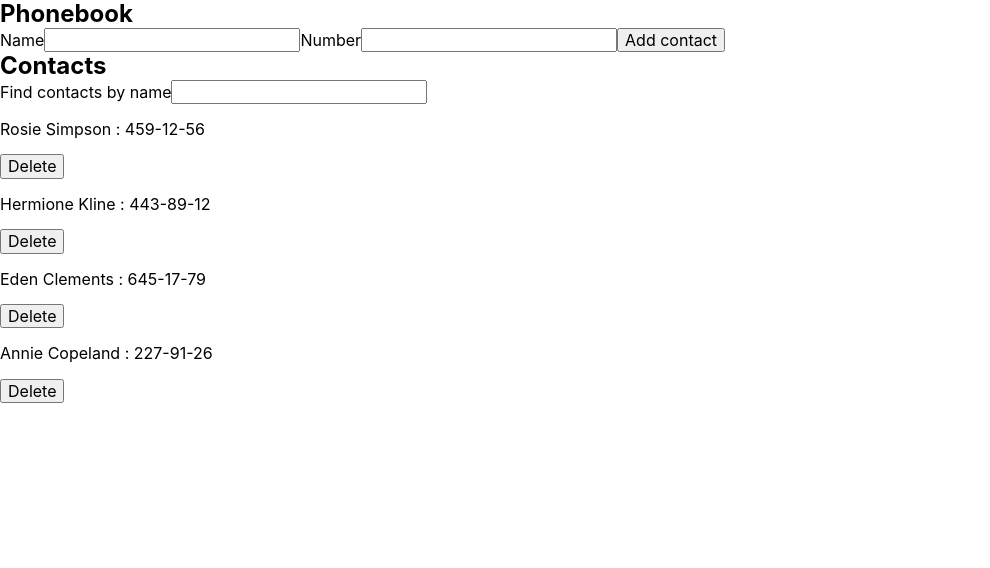
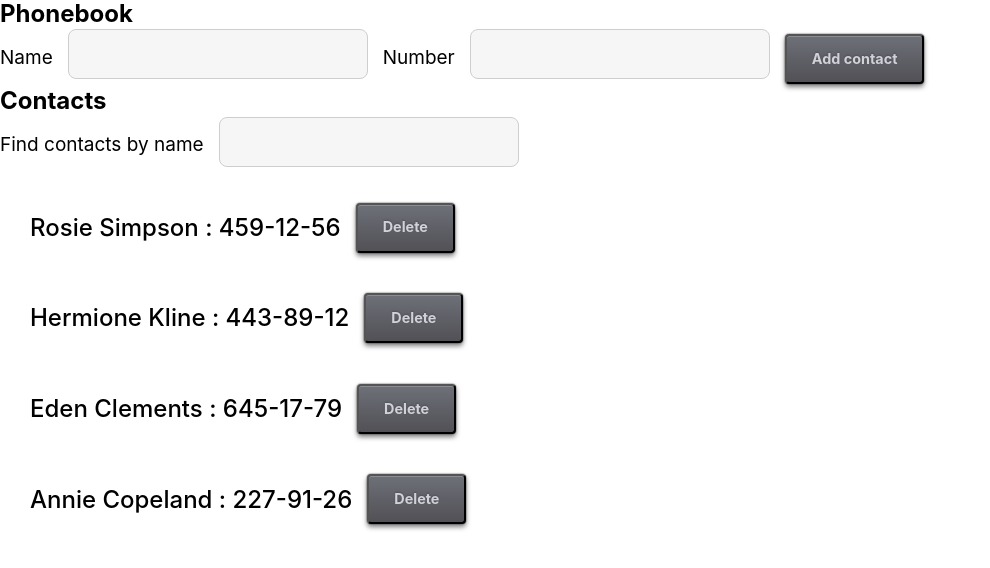
Before and after one commit to solarenergy990/goit-react-hw-02-phonebook, a React (Create React App) app: page / in a window 1280 px wide. Shown: the top 568 px of the page, without its empty margins (0-990 px from the left). Built offline with nearby package versions, Linux system fonts and the light colour scheme.

Commit message:
adds styles

```diff
--- a/src/App.js
+++ b/src/App.js
@@ -1,5 +1,5 @@
 import React, { Component } from 'react';
-import PhoneBook from './components/PhoneBook/PhoneBook';
+import ContactForm from './components/ContactForm/ContactForm';
 import ContactsList from './components/ContactsList/ContactsList';
 import Filter from './components/Filter/Filter';
 import initialContacts from './contacts.json';
@@ -60,14 +60,14 @@ class App extends Component {
     return (
       <div>
         <h2>Phonebook</h2>
-        <PhoneBook onSubmit={this.addContact} />
+        <ContactForm onSubmit={this.addContact} />
 
+        <h2>Contacts</h2>
+        <Filter value={filter} onChange={this.changeFilter} />
         <ContactsList
           contacts={visibleContacts}
           onContactDelete={this.deleteContact}
-        >
-          <Filter value={filter} onChange={this.changeFilter} />
-        </ContactsList>
+        />
       </div>
     );
   }
--- a/src/components/PhoneBook/PhoneBook.js
+++ b/src/components/ContactForm/ContactForm.js
@@ -1,7 +1,8 @@
 import React, { Component } from 'react';
 import shortid from 'shortid';
+import s from './ContactForm.module.css';
 
-class PhoneBook extends Component {
+class ContactForm extends Component {
   state = {
     name: '',
     number: '',
@@ -33,12 +34,13 @@ class PhoneBook extends Component {
   };
 
   render() {
+    const { name, number } = this.state;
     return (
       <div>
         <form className="form" onSubmit={this.handleSubmit}>
           <div className="form-container">
-            <label htmlFor={this.nameInputId}>
-              Name
+            <label htmlFor={this.nameInputId} className={s.label}>
+              <p className={s.labelText}>Name</p>
               <input
                 type="text"
                 name="name"
@@ -47,11 +49,12 @@ class PhoneBook extends Component {
                 required
                 onChange={this.handleChange}
                 id={this.nameInputId}
-                value={this.state.name}
+                value={name}
+                className={s.input}
               />
             </label>
-            <label htmlFor={this.telInputId}>
-              Number
+            <label htmlFor={this.telInputId} className={s.label}>
+              <p className={s.labelText}>Number</p>
               <input
                 type="tel"
                 name="number"
@@ -60,10 +63,11 @@ class PhoneBook extends Component {
                 required
                 onChange={this.handleChange}
                 id={this.telInputId}
-                value={this.state.number}
+                value={number}
+                className={s.input}
               />
             </label>
-            <button type="submit" className="button">
+            <button type="submit" className={s.button}>
               Add contact
             </button>
           </div>
@@ -73,4 +77,4 @@ class PhoneBook extends Component {
   }
 }
 
-export default PhoneBook;
+export default ContactForm;
--- /dev/null
+++ b/src/components/ContactForm/ContactForm.module.css
@@ -0,0 +1,50 @@
+.label {
+  margin-right: 15px;
+}
+.labelText {
+  display: inline-flex;
+  margin-right: 15px;
+
+  font-size: 19px;
+}
+
+.input {
+  width: 300px;
+  height: 50px;
+  font-size: 24px;
+  padding: 6px 0 4px 10px;
+  border: 1px solid #cecece;
+  background: #f6f6f6;
+  border-radius: 8px;
+}
+
+.button {
+  position: relative;
+  display: inline-block;
+  height: 50px;
+  font-size: 90%;
+  font-weight: 700;
+  color: rgb(209, 209, 217);
+  text-decoration: none;
+  text-shadow: 0 -1px 2px rgba(0, 0, 0, 0.2);
+  padding: 10px 25px;
+  outline: none;
+  border-radius: 4px;
+  background: linear-gradient(rgb(110, 112, 120), rgb(81, 81, 86))
+    rgb(110, 112, 120);
+  box-shadow: 0 1px rgba(255, 255, 255, 0.2) inset, 0 3px 5px rgba(0, 1, 6, 0.5),
+    0 0 1px 1px rgba(0, 1, 6, 0.2);
+  transition: 0.2s ease-in-out;
+}
+
+.button:hover:not(:active) {
+  background: linear-gradient(rgb(126, 126, 134), rgb(70, 71, 76))
+    rgb(126, 126, 134);
+}
+
+.button:active {
+  top: 1px;
+  background: linear-gradient(rgb(76, 77, 82), rgb(56, 57, 62)) rgb(76, 77, 82);
+  box-shadow: 0 0 1px rgba(0, 0, 0, 0.5) inset,
+    0 2px 3px rgba(0, 0, 0, 0.5) inset, 0 1px 1px rgba(255, 255, 255, 0.1);
+}
--- a/src/components/ContactsList/ContactListItem/ContactListItem.js
+++ b/src/components/ContactsList/ContactListItem/ContactListItem.js
@@ -0,0 +1,18 @@
+import React from 'react';
+import s from './ContactListItem.module.css';
+
+const ContactListItem = ({ id, contactName, contactNumber, onClickRemove }) => {
+  //   console.log(onContactDelete);
+  return (
+    <li key={id} className={s.listItem}>
+      <p className={s.listText}>
+        {contactName} : {contactNumber}
+      </p>
+      <button type="button" className={s.button} onClick={onClickRemove}>
+        Delete
+      </button>
+    </li>
+  );
+};
+
+export default ContactListItem;
--- /dev/null
+++ b/src/components/ContactsList/ContactListItem/ContactListItem.module.css
@@ -0,0 +1,44 @@
+.listItem {
+  display: flex;
+  margin-bottom: 15px;
+
+  align-items: center;
+}
+
+.listText {
+  margin-right: 15px;
+
+  font-size: 24px;
+  font-weight: 500;
+}
+
+.button {
+  position: relative;
+  display: inline-block;
+  height: 50px;
+  font-size: 90%;
+  font-weight: 700;
+  color: rgb(209, 209, 217);
+  text-decoration: none;
+  text-shadow: 0 -1px 2px rgba(0, 0, 0, 0.2);
+  padding: 10px 25px;
+  outline: none;
+  border-radius: 4px;
+  background: linear-gradient(rgb(110, 112, 120), rgb(81, 81, 86))
+    rgb(110, 112, 120);
+  box-shadow: 0 1px rgba(255, 255, 255, 0.2) inset, 0 3px 5px rgba(0, 1, 6, 0.5),
+    0 0 1px 1px rgba(0, 1, 6, 0.2);
+  transition: 0.2s ease-in-out;
+}
+
+.button:hover:not(:active) {
+  background: linear-gradient(rgb(126, 126, 134), rgb(70, 71, 76))
+    rgb(126, 126, 134);
+}
+
+.button:active {
+  top: 1px;
+  background: linear-gradient(rgb(76, 77, 82), rgb(56, 57, 62)) rgb(76, 77, 82);
+  box-shadow: 0 0 1px rgba(0, 0, 0, 0.5) inset,
+    0 2px 3px rgba(0, 0, 0, 0.5) inset, 0 1px 1px rgba(255, 255, 255, 0.1);
+}
--- /dev/null
+++ b/src/components/ContactsList/ContactsLIst.module.css
@@ -0,0 +1,4 @@
+.contacts {
+  margin-left: 30px;
+  margin-top: 15px;
+}
--- a/src/components/ContactsList/ContactsList.js
+++ b/src/components/ContactsList/ContactsList.js
@@ -1,22 +1,23 @@
 import React from 'react';
+import PropTypes from 'prop-types';
+import ContactListItem from '../ContactsList/ContactListItem/ContactListItem';
+import s from './ContactsLIst.module.css';
 
 const ContactsList = ({ contacts, onContactDelete, children }) => {
   return (
-    <div className="contacts">
-      <h2 className="title">Contacts</h2>
+    <div className={s.contacts}>
       {children}
       <ul>
         {contacts.map(contact => {
           const { id, name, number } = contact;
+
           return (
-            <li key={id}>
-              <p>
-                {name} : {number}
-              </p>
-              <button type="button" onClick={() => onContactDelete(id)}>
-                Delete
-              </button>
-            </li>
+            <ContactListItem
+              key={id}
+              contactName={name}
+              contactNumber={number}
+              onClickRemove={() => onContactDelete(id)}
+            />
           );
         })}
       </ul>
@@ -25,3 +26,14 @@ const ContactsList = ({ contacts, onContactDelete, children }) => {
 };
 
 export default ContactsList;
+
+ContactsList.propTypes = {
+  contacts: PropTypes.arrayOf(
+    PropTypes.exact({
+      id: PropTypes.string.isRequired,
+      name: PropTypes.string.isRequired,
+      number: PropTypes.string.isRequired,
+    }),
+  ),
+  onContactDelete: PropTypes.func.isRequired,
+};
--- a/src/components/Filter/Filter.js
+++ b/src/components/Filter/Filter.js
@@ -1,10 +1,16 @@
 import React from 'react';
+import s from './Filter.module.css';
 
 const Filter = ({ value, onChange }) => {
   return (
     <label>
-      Find contacts by name
-      <input type="text" value={value} onChange={onChange}></input>
+      <p className={s.label}>Find contacts by name</p>
+      <input
+        className={s.input}
+        type="text"
+        value={value}
+        onChange={onChange}
+      ></input>
     </label>
   );
 };
--- /dev/null
+++ b/src/components/Filter/Filter.module.css
@@ -0,0 +1,16 @@
+.label {
+  display: inline-flex;
+  margin-right: 15px;
+
+  font-size: 19px;
+}
+
+.input {
+  width: 300px;
+  font-size: 24px;
+  height: 50px;
+  padding: 6px 0 4px 10px;
+  border: 1px solid #cecece;
+  background: #f6f6f6;
+  border-radius: 8px;
+}
```
